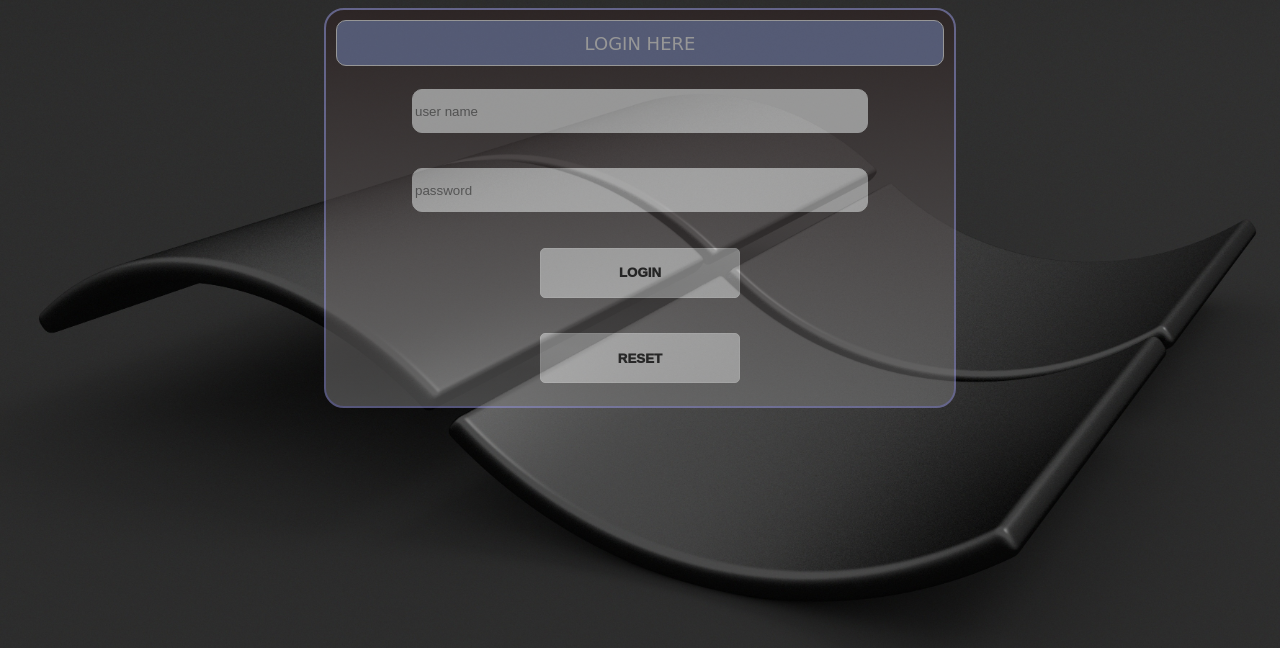
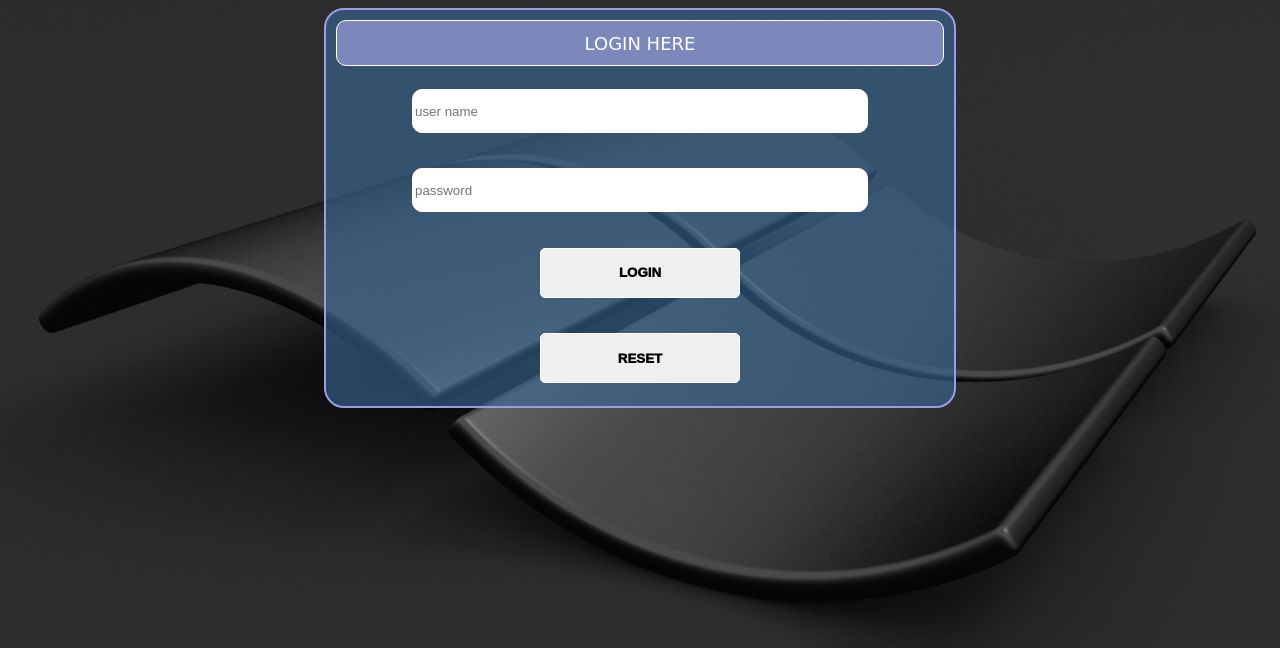
Before and after one commit to shijinsidharth/loginapp12, a Django app: page /new/html1 in a window 1280 px wide. Shown: the top 648 px of the page. Run offline with Django 3.2, Linux system fonts and the light colour scheme.

Commit message:
sixth commi8

```diff
--- a/loginapp/static/loginstyle.css
+++ b/loginapp/static/loginstyle.css
@@ -10,7 +10,9 @@ table
     border-radius: 20px;
     height: 400px;
     width: 50%;
-    opacity: 0.5;
+    background: rgba(57, 105, 153, 0.6);
+
+
 }
 .login
 {
```
